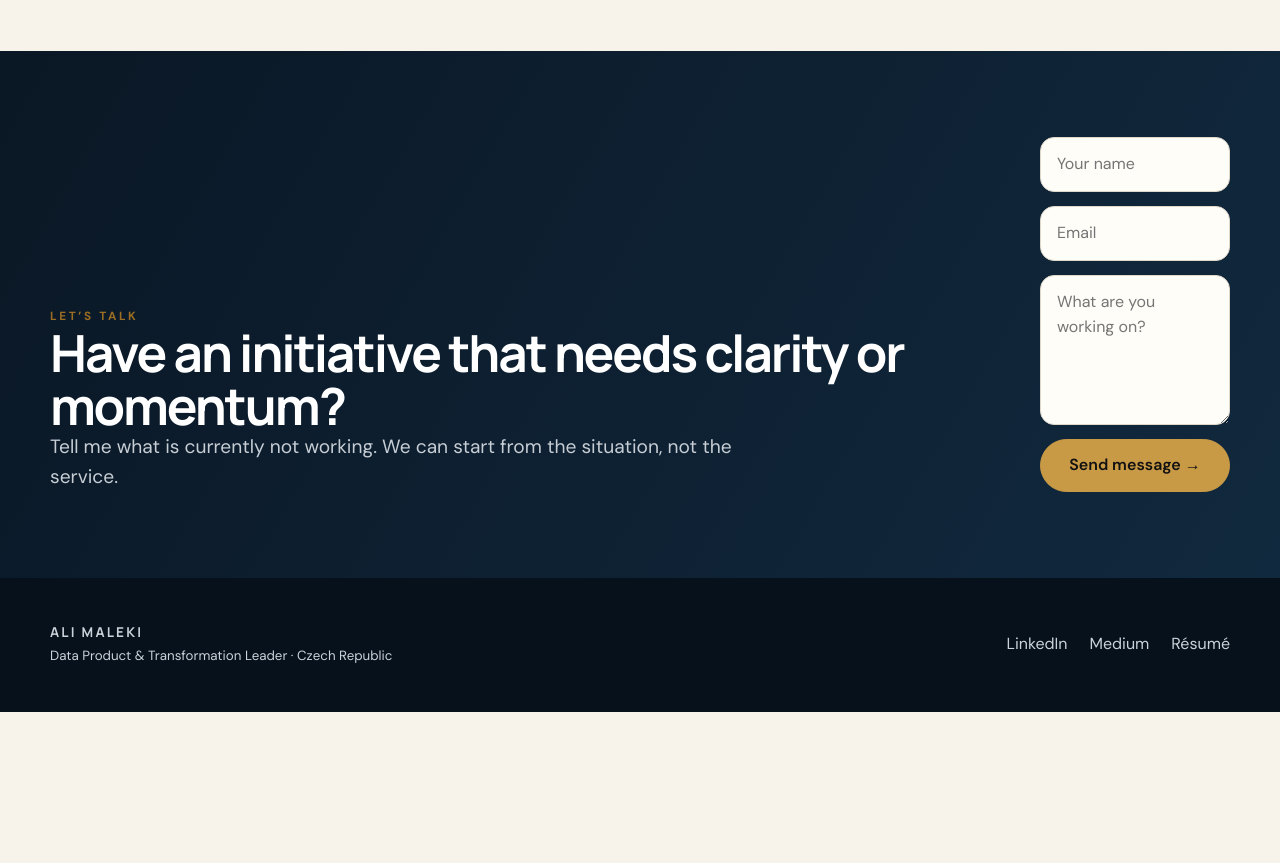
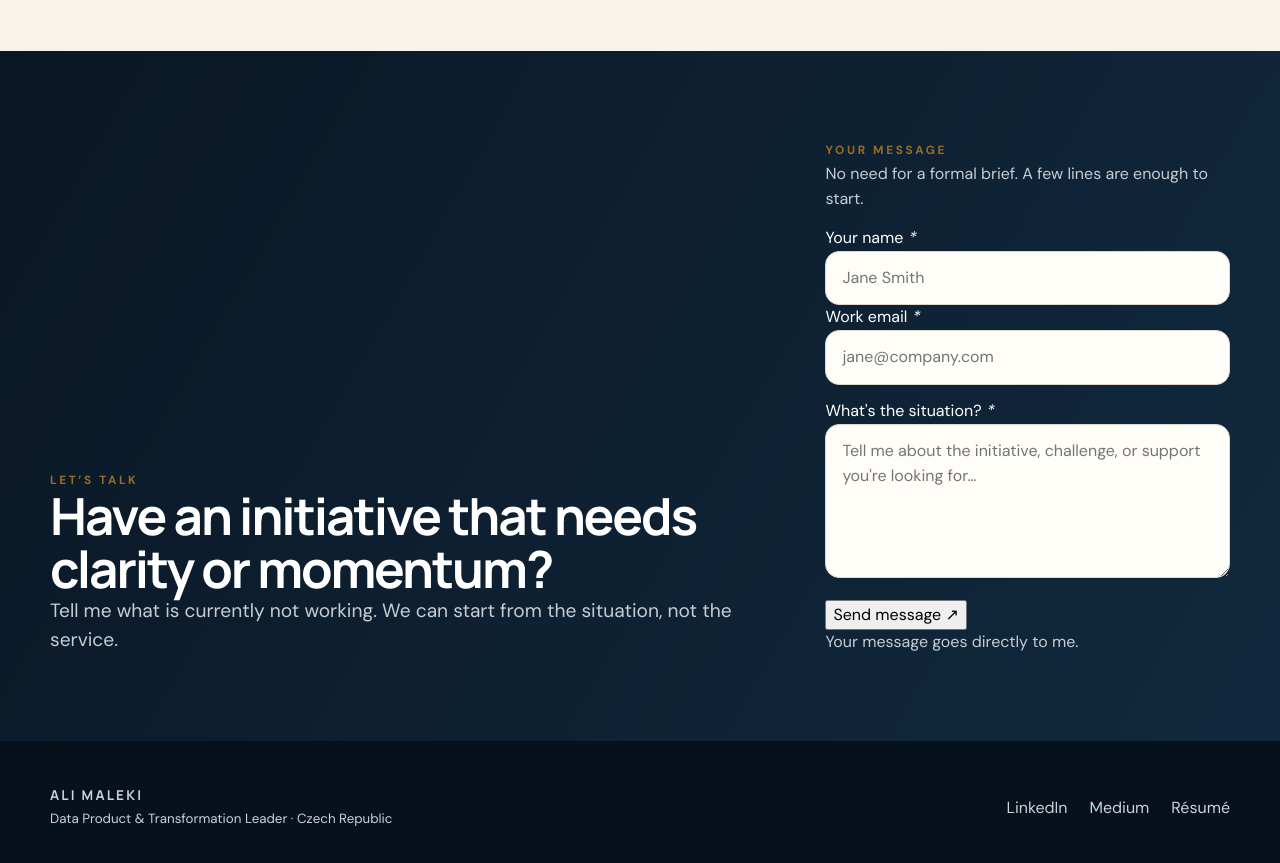
Before and after one commit to alimaleki100/alimaleki100.github.io, a plain HTML site: page index.html in a window 1280 px wide. Shown: the part 2820-3683 px from the top of the page. Before the commit the page ends 3532 px from the top, so only its background shows below. Drawn offline with Linux system fonts and the light colour scheme.

Commit message:
Improve consulting credibility link and contact conversion design

```diff
--- a/index.html
+++ b/index.html
@@ -1,6 +1,6 @@
 <!doctype html><html lang="en"><head><meta charset="utf-8"><meta name="viewport" content="width=device-width,initial-scale=1">
 <title>Ali Maleki | Data Product & Transformation Leader</title><meta name="description" content="Data Product & Transformation Leader helping organizations turn complex data and digital initiatives into delivered outcomes."><meta name="author" content="Ali Maleki">
-<link rel="icon" href="favicon.svg"><link rel="stylesheet" href="styles.css?v=20261002-homeclean"></head><body><header class="site-header"><div class="shell nav"><a class="brand" href="index.html">ALI MALEKI</a>
+<link rel="icon" href="favicon.svg"><link rel="stylesheet" href="styles.css?v=20261009-contact-v2"></head><body><header class="site-header"><div class="shell nav"><a class="brand" href="index.html">ALI MALEKI</a>
 <nav class="nav-links"><a class="active" href="index.html">Home</a><a class="" href="work/index.html">Work</a><a class="" href="about/index.html">About</a><a class="" href="writing/index.html">Writing</a><a class="" href="consulting/index.html">Consulting</a><a href="fa/" lang="fa">فارسی</a><a class="nav-cta" href="index.html#contact">Start a conversation →</a></nav>
 <button class="menu-btn" data-menu aria-expanded="false" aria-label="Open navigation">☰</button></div>
 <nav class="mobile-menu"><a href="index.html">Home</a><a href="work/index.html">Work</a><a href="about/index.html">About</a><a href="writing/index.html">Writing</a><a href="consulting/index.html">Consulting</a><a href="fa/" lang="fa">فارسی</a><a href="index.html#contact">Start a conversation →</a></nav></header>
@@ -35,5 +35,10 @@
 </div></div></section>
 
 <section class="cta" id="contact"><div class="shell"><div class="cta-row"><div><div class="eyebrow">Let’s talk</div><h2 class="section-title">Have an initiative that needs clarity or momentum?</h2><p class="lead">Tell me what is currently not working. We can start from the situation, not the service.</p></div>
-<form class="contact-form" action="https://formspree.io/f/xyeyrowg" method="POST"><input name="name" placeholder="Your name" required><input name="email" type="email" placeholder="Email" required><textarea name="message" placeholder="What are you working on?" required></textarea><button class="btn gold-btn" type="submit">Send message →</button></form></div></div></section>
+<form class="contact-form" action="https://formspree.io/f/xyeyrowg" method="POST" aria-label="Contact Ali Maleki">
+  <div class="contact-form-heading"><span class="eyebrow">Your message</span><p>No need for a formal brief. A few lines are enough to start.</p></div>
+  <div class="contact-form-fields"><label class="contact-field"><span>Your name <em>*</em></span><input name="name" type="text" autocomplete="name" placeholder="Jane Smith" required></label><label class="contact-field"><span>Work email <em>*</em></span><input name="email" type="email" autocomplete="email" placeholder="jane@company.com" required></label></div>
+  <label class="contact-field"><span>What's the situation? <em>*</em></span><textarea name="message" rows="5" placeholder="Tell me about the initiative, challenge, or support you're looking for…" required></textarea></label>
+  <div class="contact-form-footer"><button class="contact-submit" type="submit">Send message <span aria-hidden="true">↗</span></button><p>Your message goes directly to me.</p></div>
+</form></div></div></section>
 </main><footer class="footer"><div class="shell footer-grid"><div><div class="brand">ALI MALEKI</div><small>Data Product & Transformation Leader · Czech Republic</small></div><div class="footer-links"><a href="https://www.linkedin.com/in/alimaleki100/">LinkedIn</a><a href="https://medium.com/@ali.maleki100">Medium</a><a href="ali-maleki-resume.pdf">Résumé</a></div></div></footer><script src="site.js"></script></body></html>
```
